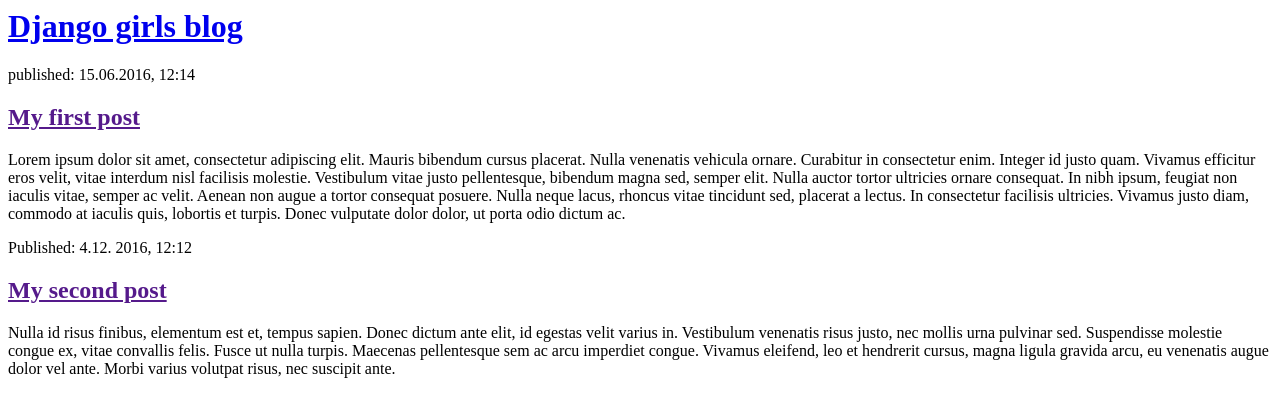
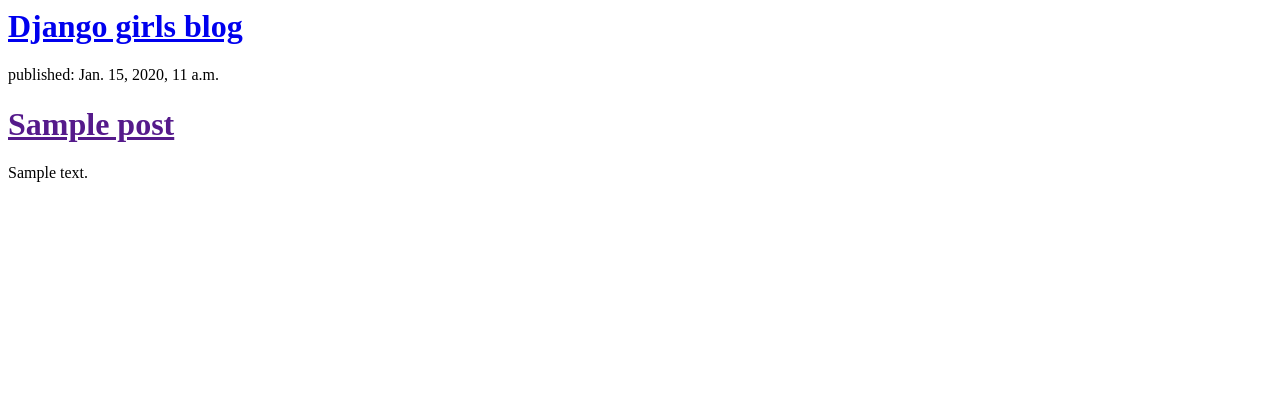
Before and after one commit to Terpe/my-first-blog, a Django app: page / in a window 1280 px wide. Shown: the top 417 px of the page. Run offline with Django 3.2, Linux system fonts and the light colour scheme; tables that the repository leaves empty hold one stand-in row (values such as "Sample post").

Commit message:
Modified templates to display objects from DB

```diff
--- a/blog/templates/blog/post_list.html
+++ b/blog/templates/blog/post_list.html
@@ -4,22 +4,16 @@
     </head>
     <body>
         <div>
-            <h1><a href="http://djangogirls.com">Django girls blog</a></h1>
+            <h1><a href="/">Django girls blog</a></h1>
         </div>
 
-        <div>
-            <p>published: 15.06.2016, 12:14</p>
-            <h2><a href="">My first post</a></h2>
-            <p>Lorem ipsum dolor sit amet, consectetur adipiscing elit. Mauris bibendum cursus placerat. Nulla venenatis vehicula ornare. Curabitur in consectetur enim. Integer id justo quam. Vivamus efficitur eros velit, vitae interdum nisl facilisis molestie. Vestibulum vitae justo pellentesque, bibendum magna sed, semper elit. Nulla auctor tortor ultricies ornare consequat. In nibh ipsum, feugiat non iaculis vitae, semper ac velit. Aenean non augue a tortor consequat posuere. Nulla neque lacus, rhoncus vitae tincidunt sed, placerat a lectus. In consectetur facilisis ultricies. Vivamus justo diam, commodo at iaculis quis, lobortis et turpis. Donec vulputate dolor dolor, ut porta odio dictum ac.
-            </p>
+        {% for post in posts %}
+            <div>
+                <p>published: {{ post.published_date }}</p>
+                <h1><a href="">{{ post.title }}</a></h1>
+                <p>{{ post.text|linebreaks }}</p>
         </div>
-
-        <div>
-             <p>Published: 4.12. 2016, 12:12</p>
-            <h2><a href="">My second post</a></h2>
-            <p>Nulla id risus finibus, elementum est et, tempus sapien. Donec dictum ante elit, id egestas velit varius in. Vestibulum venenatis risus justo, nec mollis urna pulvinar sed. Suspendisse molestie congue ex, vitae convallis felis. Fusce ut nulla turpis. Maecenas pellentesque sem ac arcu imperdiet congue. Vivamus eleifend, leo et hendrerit cursus, magna ligula gravida arcu, eu venenatis augue dolor vel ante. Morbi varius volutpat risus, nec suscipit ante.
-            </p>
-        </div>
+        {% endfor %}
 
     </body>
 </htmk>
--- a/blog/views.py
+++ b/blog/views.py
@@ -1,5 +1,9 @@
 from django.shortcuts import render
+from django.utils import timezone
+from .models import Post
 
 # Create your views here.
 def post_list(request):
-    return render(request, 'blog/post_list.html', {})
+    #posts = Post.objects.filter(published_date__lte=timezone.now()).order_by('published_date')
+    posts = Post.objects.all()
+    return render(request, 'blog/post_list.html', {'posts': posts})
```
